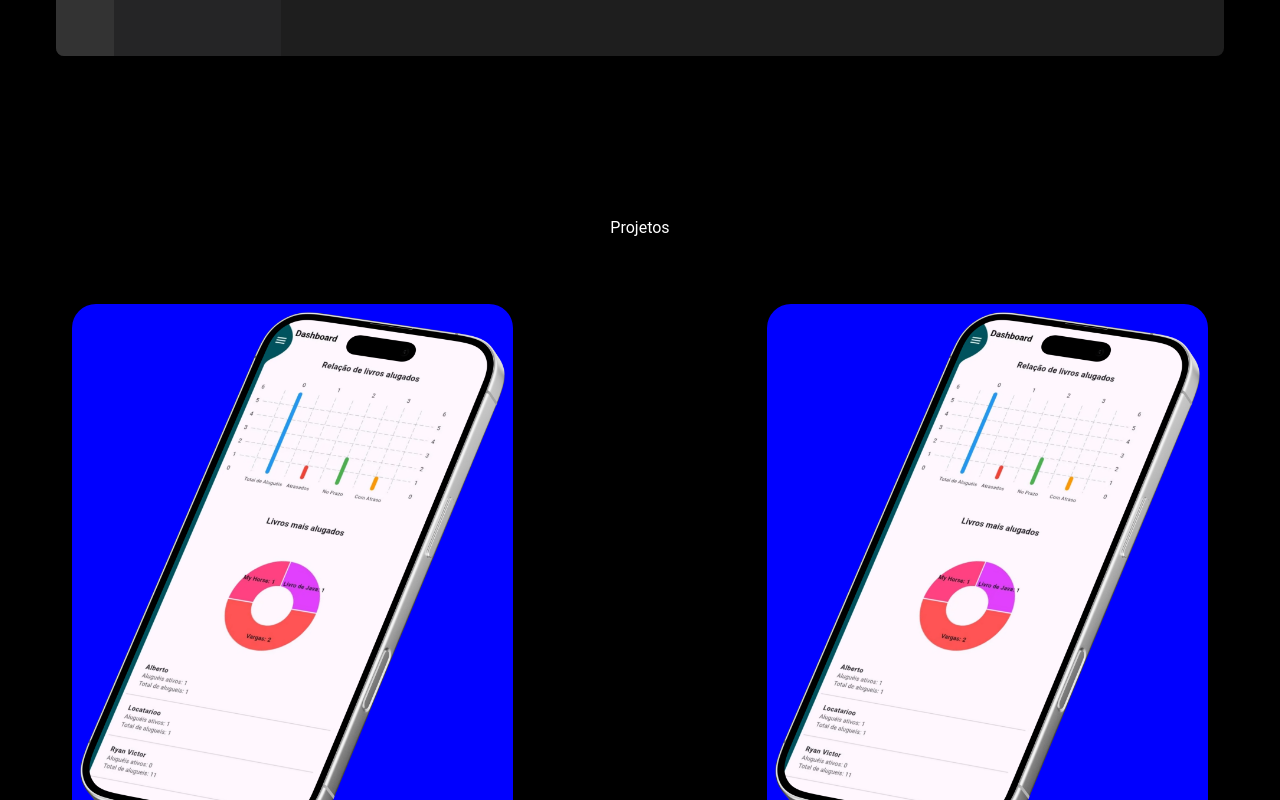
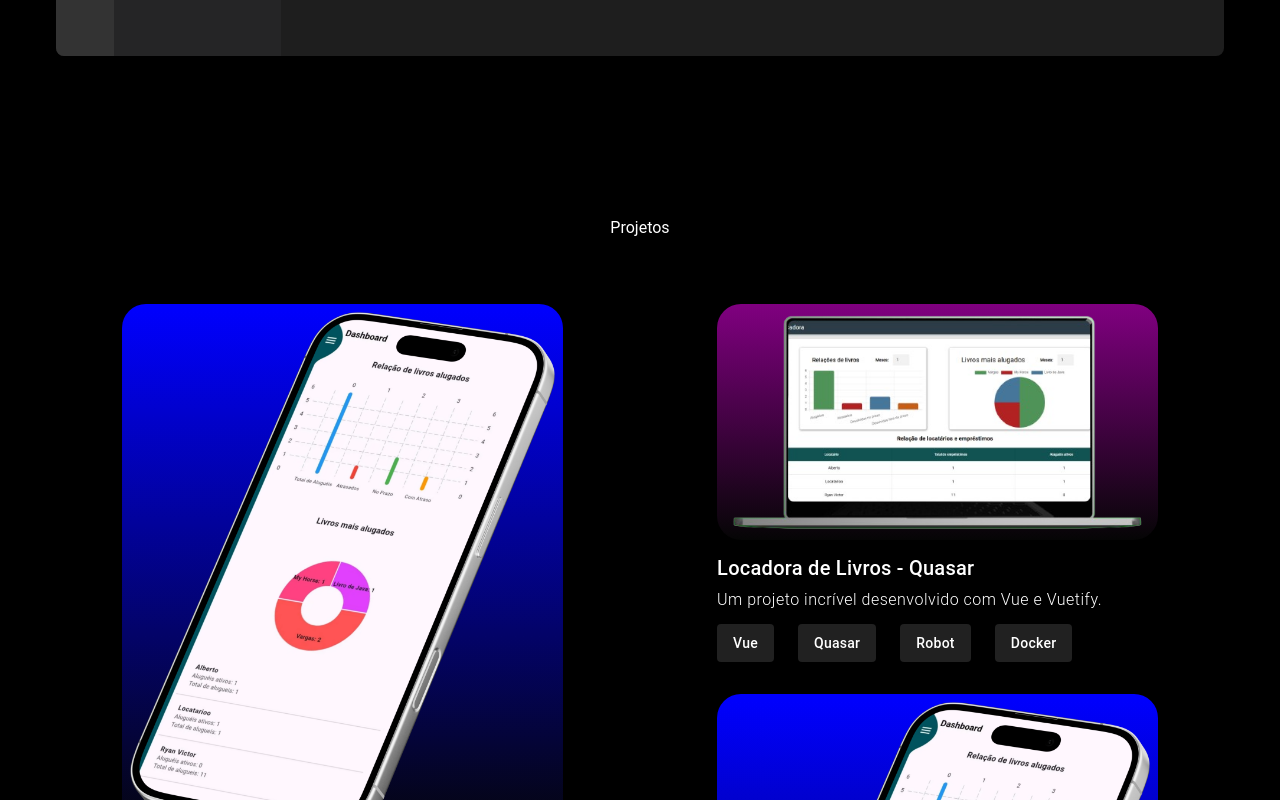
Before and after one commit to RyanVictorDev/Portifolio-RyanVictorDev, a Vue app in the folder portifolio-project/: page / in a window 1280 px wide. Shown: the part 2000-2800 px from the top of the page. Built offline with nearby package versions, Linux system fonts and the light colour scheme.

Commit message:
Create: creating project details

```diff
--- a/portifolio-project/src/components/ProjectComponent.vue
+++ b/portifolio-project/src/components/ProjectComponent.vue
@@ -1,6 +1,6 @@
 <template>
   <v-container>
-    <div class="image rounded-xl d-flex justify-center mb-3 pa-2" :style="{ backgroundColor: backgroundColor }">
+    <div class="image rounded-xl d-flex justify-center mb-3 pa-2" :style="{ backgroundColor: backgroundColor, backgroundImage: `linear-gradient(${backgroundColor}, rgb(5, 5, 5))` }">
       <img class="projectImage" :src="image" alt="">
     </div>
 
@@ -51,12 +51,25 @@ defineProps({
 <style scoped>
 .image {
   width: 100%;
-  min-height: fit-content;
+  max-height: fit-content;
+  transition: all 1.5s;
+}
+
+.image:hover {
+  background-image: radial-gradient() (rgb(0, 0, 0), rgb(37, 37, 37));
 }
 
 .projectImage {
   max-width: 100%;
   height: auto;
-  object-fit: contain;
+  /* margin-bottom: -3rem; */
+  object-fit: cover;
+  transition: all 0.5s;
+}
+
+.projectImage:hover {
+  transform: scale(1.1);
+  transform: translateY(-1.5rem);
+  filter: drop-shadow(0 0 10px #ffffff7a);
 }
 </style>
--- a/portifolio-project/src/components/ProjectsPage.vue
+++ b/portifolio-project/src/components/ProjectsPage.vue
@@ -1,7 +1,7 @@
 <template>
   <v-container>
     <p class="title mx-auto text-center mb-12 pt-12">Projetos</p>
-    <v-row class="justify-space-between">
+    <v-row class="justify-space-evenly ga-12">
       <v-col class="" cols="5">
         <ProjectComponent
           title="Locadora de Livros - Flutter"
@@ -10,8 +10,24 @@
           image="/images/flutterMockupOriginal.png"
           background-color="blue"
         />
+
+        <ProjectComponent
+          title="Locadora de Livros - Flutter"
+          description="Um projeto incrível desenvolvido com Vue e Vuetify."
+          :technologies="['Flutter', 'Dart']"
+          image="/images/note.png"
+          background-color="purple"
+        />
       </v-col>
       <v-col cols="5">
+        <ProjectComponent
+          title="Locadora de Livros - Quasar"
+          description="Um projeto incrível desenvolvido com Vue e Vuetify."
+          :technologies="['Vue', 'Quasar', 'Robot', 'Docker']"
+          image="/images/note.png"
+          background-color="purple"
+        />
+
         <ProjectComponent
           title="Locadora de Livros - Flutter"
           description="Um projeto incrível desenvolvido com Vue e Vuetify."
```
Also changed, not shown: portifolio-project/public/images/Design_sem_nome__2_-removebg-preview.png (deleted), portifolio-project/public/images/note.png (added).
